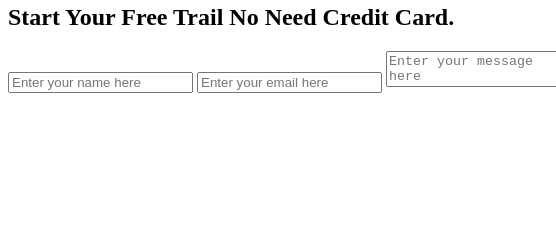
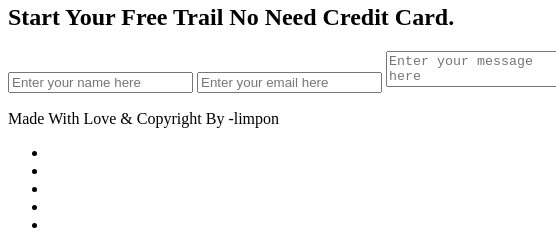
Before and after one commit to ChestikovAnton/Limpon, a plain HTML site: page index.html in a window 1280 px wide. Shown: the part 6784-7034 px from the top of the page, 0-556 px from the left. Before the commit the page ends 6886 px from the top, so only its background shows below. Drawn offline with Linux system fonts and the light colour scheme.

Commit message:
Add Footer

```diff
--- a/index.html
+++ b/index.html
@@ -258,5 +258,17 @@
             </div>
         </div>
     </div>
+    <div>
+        <div>
+            <p>Made With Love & Copyright By -<span>limpon</span></p>
+            <ul>
+                <li><a href="#"></a></li>
+                <li><a href="#"></a></li>
+                <li><a href="#"></a></li>
+                <li><a href="#"></a></li>
+                <li><a href="#"></a></li>
+            </ul>
+        </div>
+    </div>
 </body>
 </html>
```
